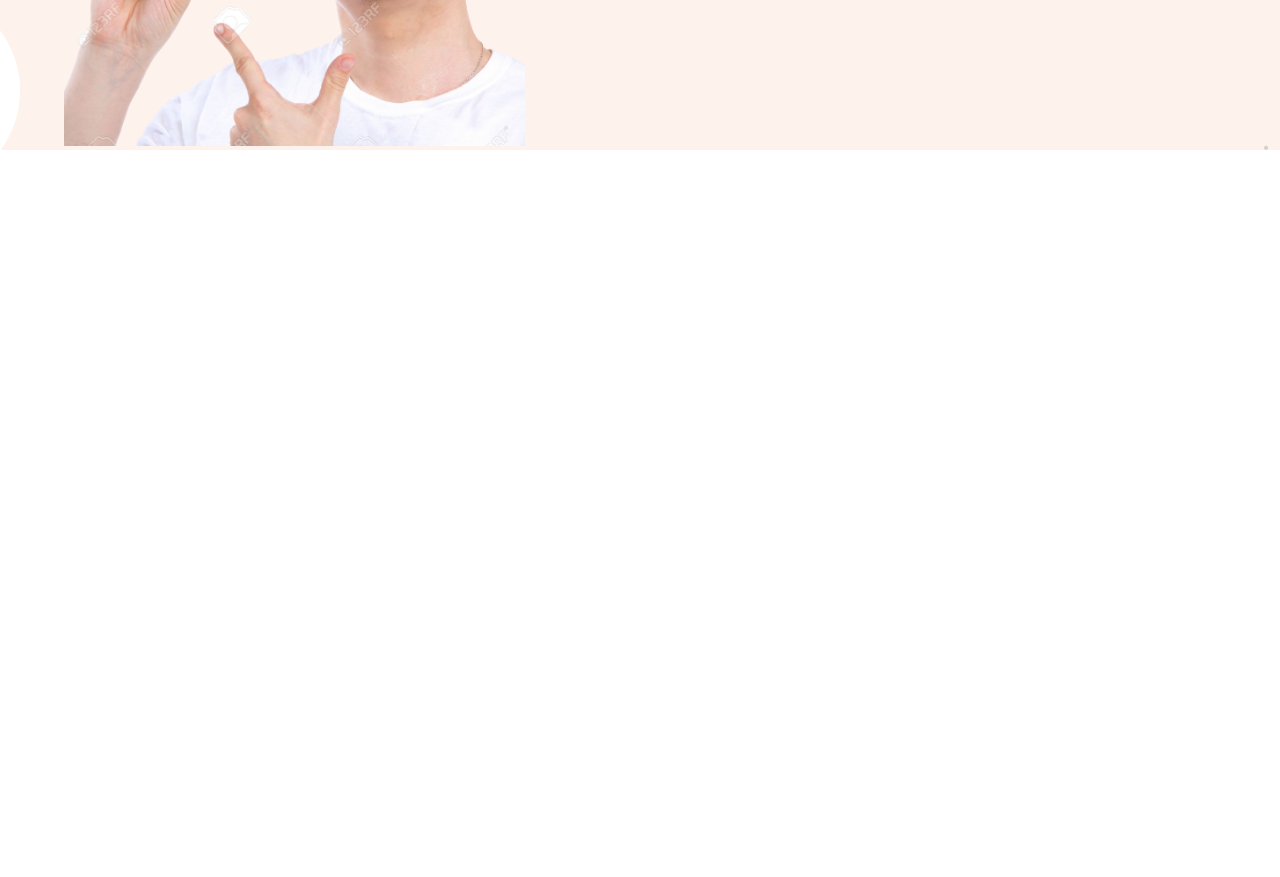
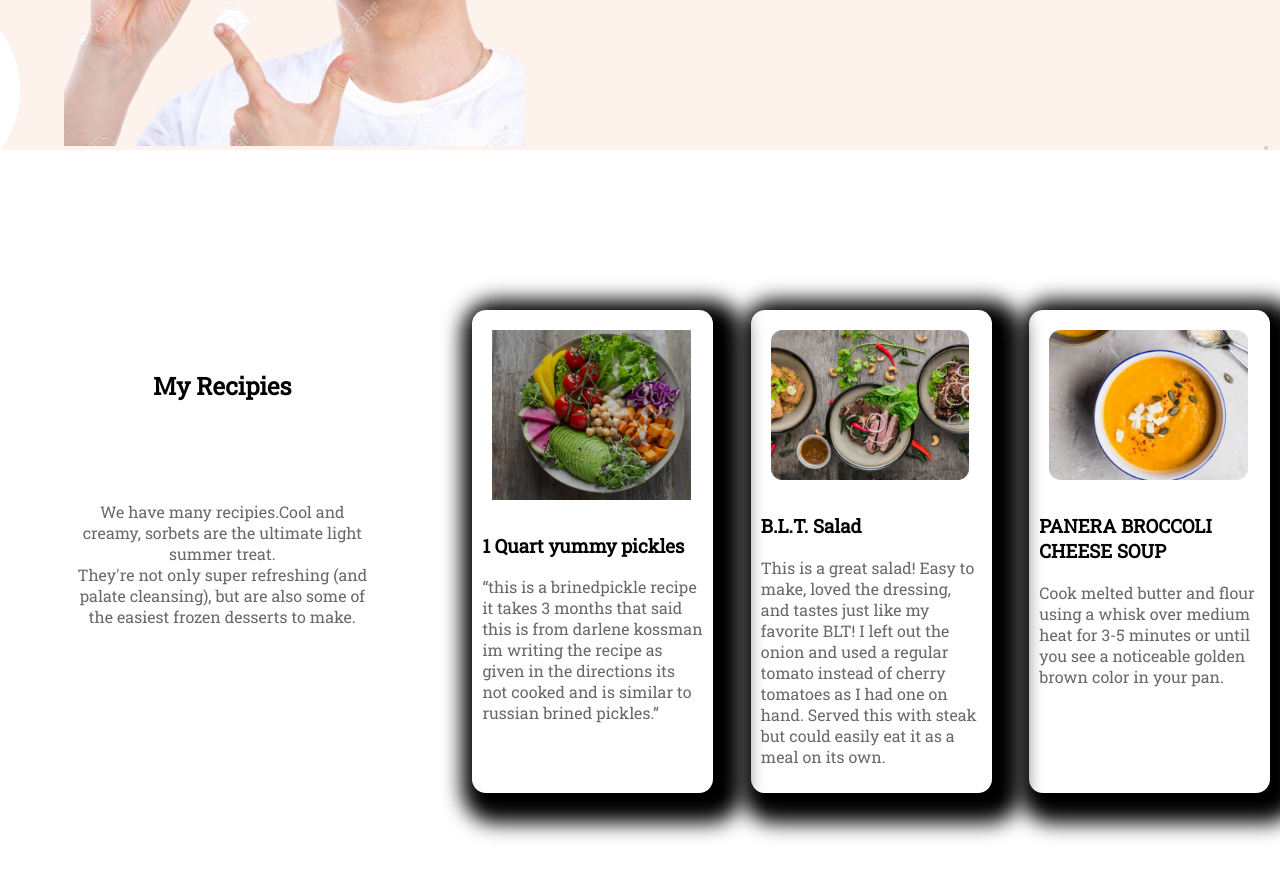
Before and after one commit to Shahriar423/Food-Network, a plain HTML site: page index.html in a window 1280 px wide. Shown: the part 950-1827 px from the top of the page. Before the commit the page ends 1250 px from the top, so only its background shows below. Drawn offline with Linux system fonts and the light colour scheme.

Commit message:
sec3 added

```diff
--- a/index.html
+++ b/index.html
@@ -13,7 +13,7 @@
 </head>
 
 <body>
-    <section>
+    <section class="f-c">
         <div class="width-controll">
             <h1><span class="red">Skip</span> The Diet</h1>
             <h1>Just Eat Healthy</h1>
@@ -27,7 +27,7 @@
     </section>
     <section class="add-bg">
 
-        <div class="width-controll">
+        <div class="width-controll f-c">
             <img src="man.png" alt="">
         </div>
         <div class="width-controll">
@@ -40,6 +40,46 @@
 
         </div>
     </section>
+    <section class="for-box">
+        <div>
+            <h2 class="re-h">My Recipies</h2>
+            <p class="re-h">We have many recipies.Cool and creamy, sorbets are the ultimate light summer treat.<br>
+                They're
+                not
+                only
+                super refreshing (and palate cleansing), but are also some of the easiest frozen desserts to make. </p>
+        </div>
+
+        <div class="width-controll" id="grad-a">
+            <img id="pic-pac" src="cover1.png" alt="">
+            <h3>1 Quart yummy pickles</h3>
+            <p>“this is a brinedpickle recipe it takes 3 months that said this is from darlene kossman im writing
+                the
+                recipe as given in the directions its not cooked and is similar to russian brined pickles.”</p>
+
+        </div>
+        <div class="width-controll" id="grad-a">
+            <img id="pic-pac" src="cover2.jpg" alt="">
+            <h3>B.L.T. Salad</h3>
+            <p>This is a great salad! Easy to make, loved the dressing, and tastes just like my favorite BLT! I left
+                out
+                the onion and used a regular tomato instead of cherry tomatoes as I had one on hand. Served this
+                with
+                steak but could easily eat it as a meal on its own.</p>
+        </div>
+        <div class="width-controll" id="grad-a">
+            <img id="pic-pac" src="cover3.png" alt="">
+            <h3>PANERA BROCCOLI CHEESE SOUP</h3>
+            <p>Cook melted butter and flour using a whisk over medium heat for 3-5 minutes or until you see a
+                noticeable
+                golden brown color in your pan.</p>
+        </div>
+
+
+
+
+
+    </section>
 </body>
 
 </html>
--- a/style.css
+++ b/style.css
@@ -36,5 +36,19 @@ section{
     background-image: url(7.png);
     background-repeat: no-repeat;
    background-position: center;
-
 }
+.re-h{
+    text-align: center;
+    padding: 40px 60px;
+}
+#grad-a{
+    box-shadow: 10px 10px 20px 20px black;
+    padding: 10px;
+    border-radius: 14px;
+}
+#pic-pac{
+    padding: 10px;
+}
+.for-box{
+    padding: 10px;
+}
```
